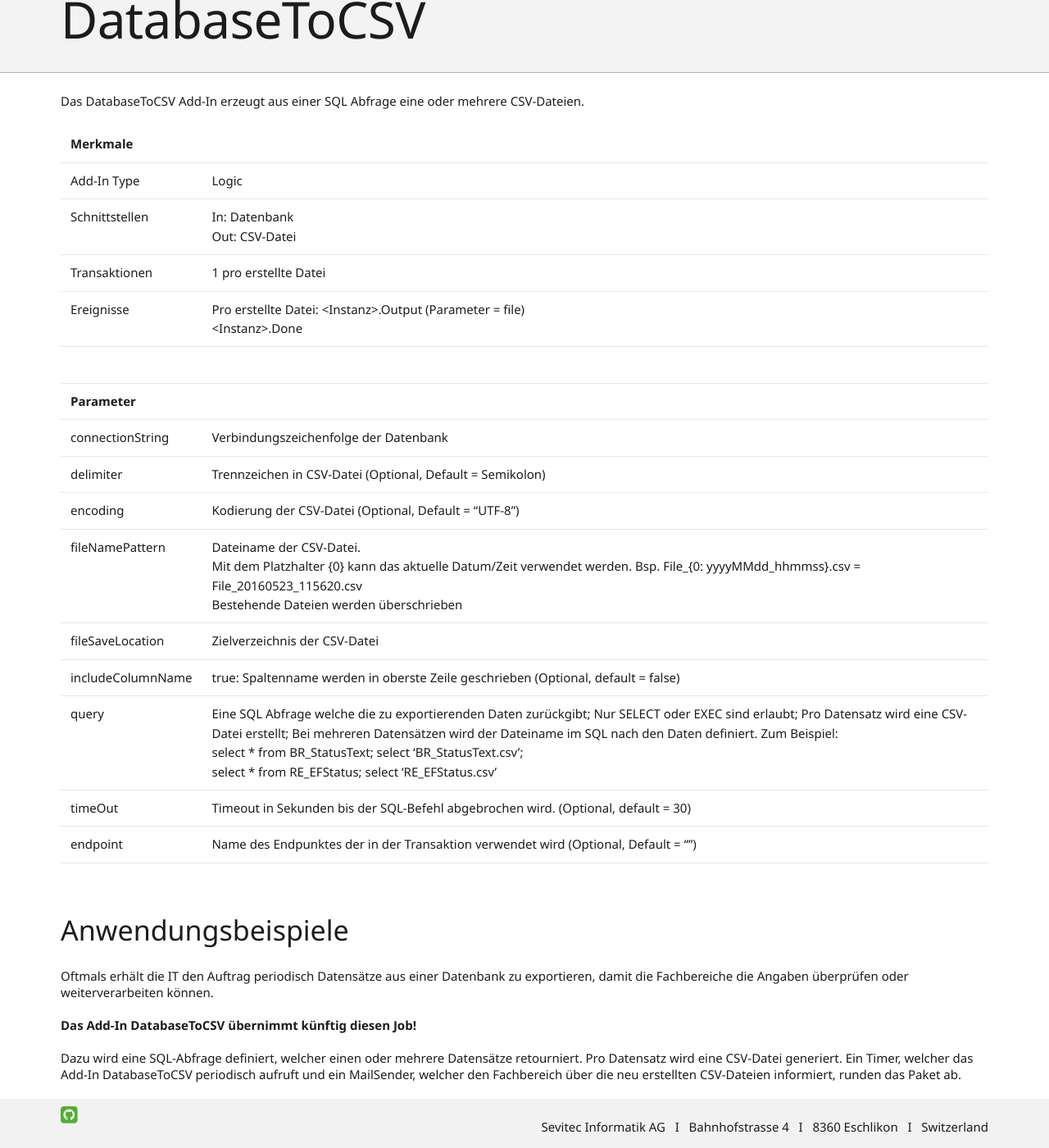
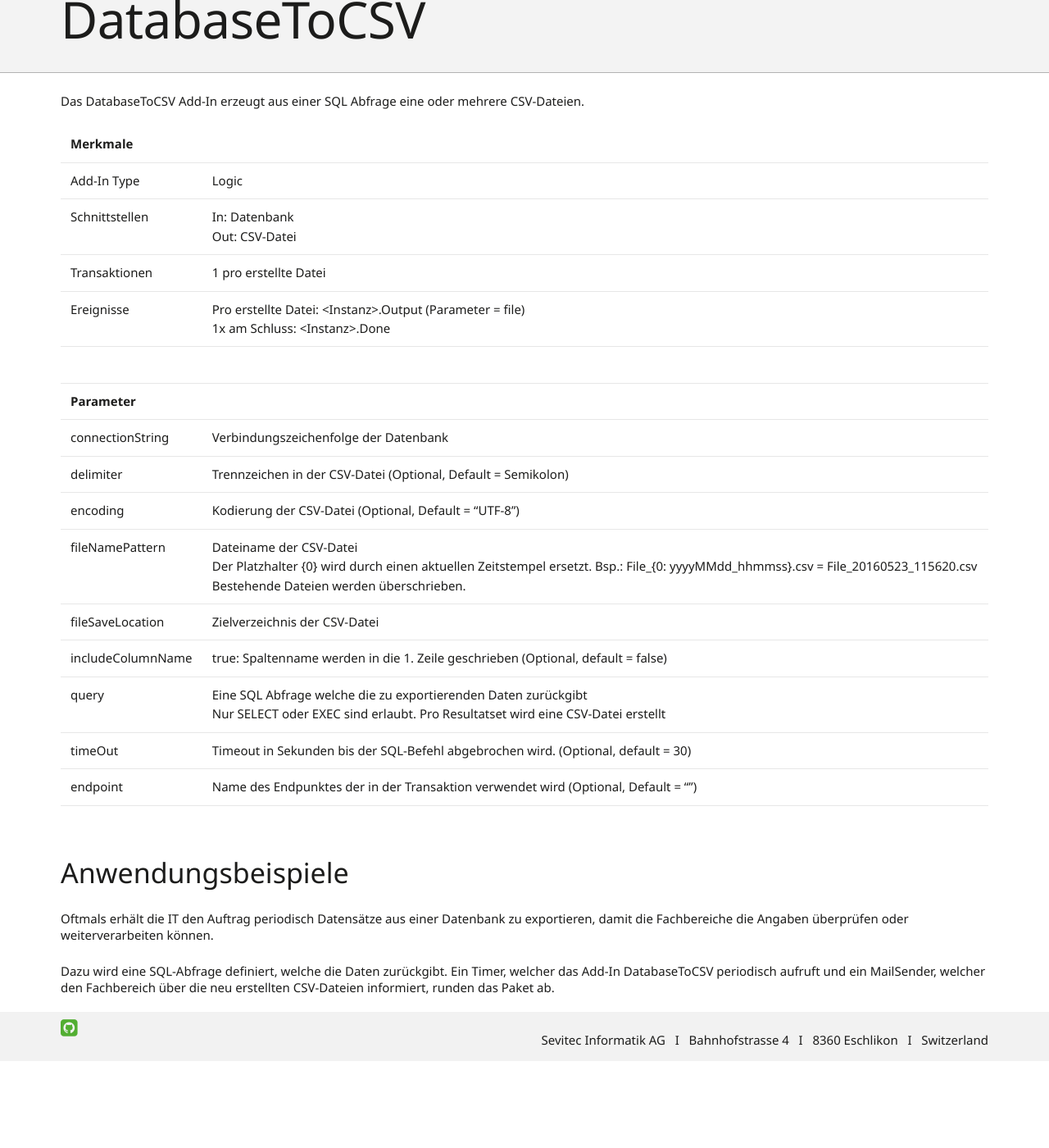
Before and after one commit to primesoft-group/oneconnexx-docs, a Jekyll site: the page built from _pages/addins/de/databasetocsv.md, in a window 1280 px wide and 1400 px high, scrolled down 243 px. Shown: the whole window at 82% size. Built offline with Jekyll 4.4.1, drawn with Linux system fonts in a browser that asks for light colours; nearby versions of some CDN libraries; some web fonts are replaced; after the commit the page ends 1537 px from its top, so only the background shows below that.

Commit message:
Update databasetocsv.md

```diff
--- a/_pages/addins/de/databasetocsv.md
+++ b/_pages/addins/de/databasetocsv.md
@@ -12,25 +12,22 @@
 | Add-In Type | Logic |
 | Schnittstellen | In: Datenbank<br /> Out: CSV-Datei|
 | Transaktionen | 1 pro erstellte Datei |
-| Ereignisse | Pro erstellte Datei: &lt;Instanz&gt;.Output (Parameter = file) <br />&lt;Instanz&gt;.Done |
+| Ereignisse | Pro erstellte Datei: &lt;Instanz&gt;.Output (Parameter = file) <br />1x am Schluss: &lt;Instanz&gt;.Done |
 | | |
 | __Parameter__ | |
 | connectionString | Verbindungszeichenfolge der Datenbank |
-| delimiter | Trennzeichen in CSV-Datei (Optional, Default = Semikolon) |
+| delimiter | Trennzeichen in der CSV-Datei (Optional, Default = Semikolon) |
 | encoding | Kodierung der CSV-Datei (Optional, Default = "UTF-8") |
-| fileNamePattern | Dateiname der CSV-Datei.<br/> Mit dem Platzhalter {0} kann das aktuelle Datum/Zeit verwendet werden. Bsp. File_{0: yyyyMMdd_hhmmss}.csv = File_20160523_115620.csv<br/>Bestehende Dateien werden überschrieben |
+| fileNamePattern | Dateiname der CSV-Datei<br/> Der Platzhalter {0} wird durch einen aktuellen Zeitstempel ersetzt. Bsp.: File\_{0: yyyyMMdd_hhmmss}.csv = File\_20160523\_115620.csv<br/>Bestehende Dateien werden überschrieben. |
 | fileSaveLocation | Zielverzeichnis der CSV-Datei |
-| includeColumnName | true: Spaltenname werden in oberste Zeile geschrieben (Optional, default = false) |
-| query | Eine SQL Abfrage welche die zu exportierenden Daten zurückgibt; Nur SELECT oder EXEC sind erlaubt; Pro Datensatz wird eine CSV-Datei erstellt; Bei mehreren Datensätzen wird der Dateiname im SQL nach den Daten definiert. Zum Beispiel:<br/> select * from BR_StatusText; select 'BR_StatusText.csv'; <br/> select * from RE_EFStatus; select 'RE_EFStatus.csv' |
+| includeColumnName | true: Spaltenname werden in die 1. Zeile geschrieben (Optional, default = false) |
+| query | Eine SQL Abfrage welche die zu exportierenden Daten zurückgibt<br />Nur SELECT oder EXEC sind erlaubt. Pro Resultatset wird eine CSV-Datei erstellt |
 | timeOut | Timeout in Sekunden bis der SQL-Befehl abgebrochen wird. (Optional, default = 30) |
 | endpoint | Name des Endpunktes der in der Transaktion verwendet wird (Optional, Default = "") |
 
 
 ### Anwendungsbeispiele
 
-Oftmals erhält die IT den Auftrag periodisch Datensätze aus einer Datenbank zu exportieren, damit die Fachbereiche die Angaben überprüfen oder weiterverarbeiten können.<br />
-<br />
-__Das Add-In DatabaseToCSV übernimmt künftig diesen Job!__<br />
-<br />
-Dazu wird eine SQL-Abfrage definiert, welcher einen oder mehrere Datensätze retourniert. Pro Datensatz wird eine CSV-Datei generiert.
-Ein Timer, welcher das Add-In DatabaseToCSV periodisch aufruft und ein MailSender, welcher den Fachbereich über die neu erstellten CSV-Dateien informiert, runden das Paket ab.
+Oftmals erhält die IT den Auftrag periodisch Datensätze aus einer Datenbank zu exportieren, damit die Fachbereiche die Angaben überprüfen oder weiterverarbeiten können.
+
+Dazu wird eine SQL-Abfrage definiert, welche die Daten zurückgibt. Ein Timer, welcher das Add-In DatabaseToCSV periodisch aufruft und ein MailSender, welcher den Fachbereich über die neu erstellten CSV-Dateien informiert, runden das Paket ab.
```
